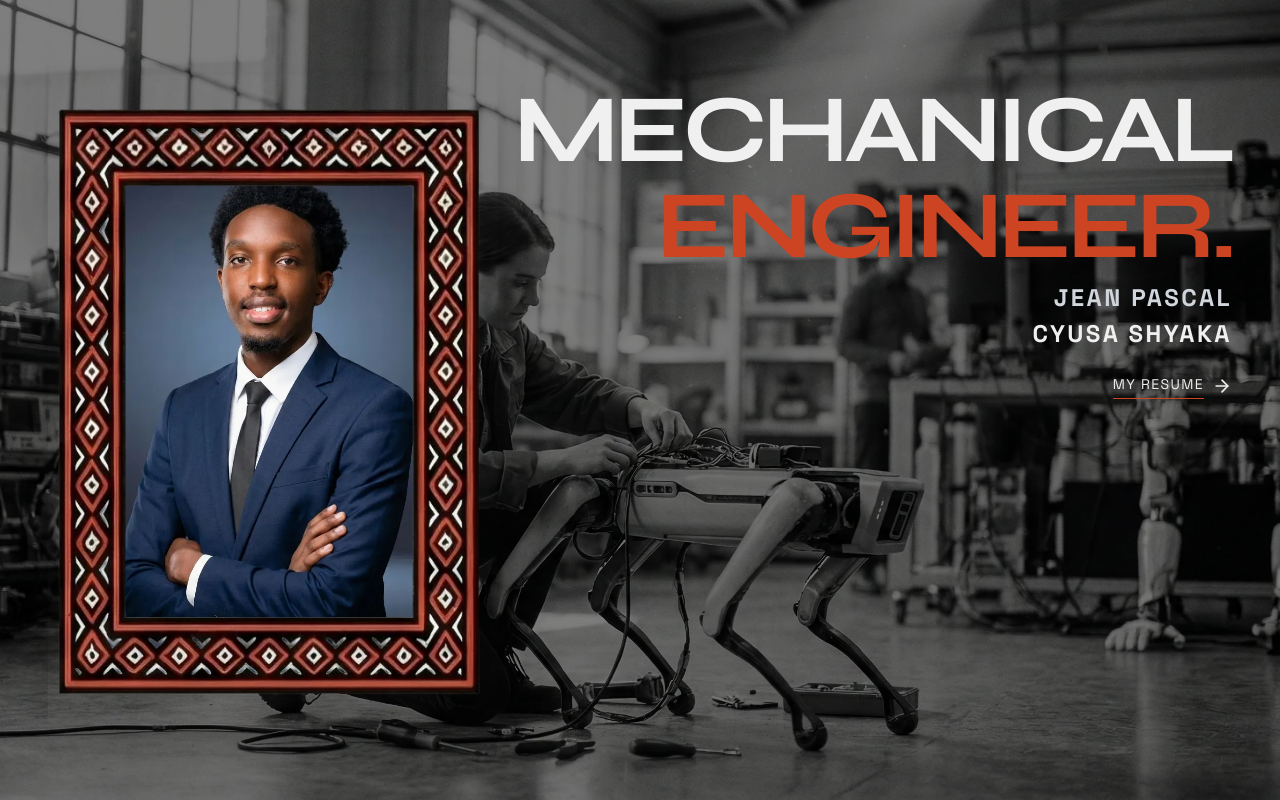
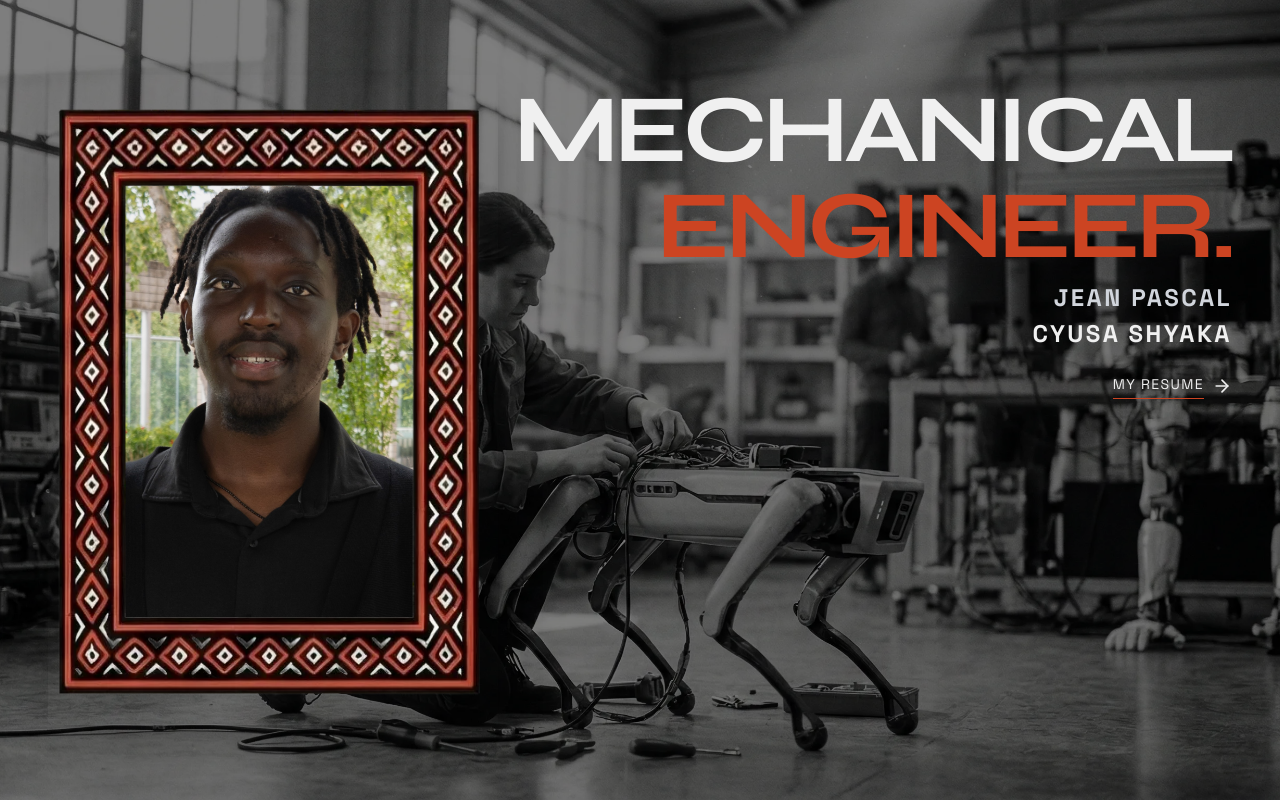
Before and after one commit to pascalcyusa/portfolio3, a Next.js app: page / in a window 1280 px wide. Shown: the top 800 px of the page. Built offline with nearby package versions, Linux system fonts and the light colour scheme; no server answers.

Commit message:
Change profile image

```diff
--- a/src/components/Hero.tsx
+++ b/src/components/Hero.tsx
@@ -30,7 +30,7 @@ export default function Hero() {
                         <div className="relative w-full h-full overflow-hidden shadow-2xl flex items-center justify-center">
                             <div className="relative w-[85%] h-[85%]">
                                 <Image
-                                    src="/images/profile.webp"
+                                    src="/images/profile.jpeg"
                                     alt="Jean Pascal Cyusa Shyaka"
                                     fill
                                     className="object-cover"
```
